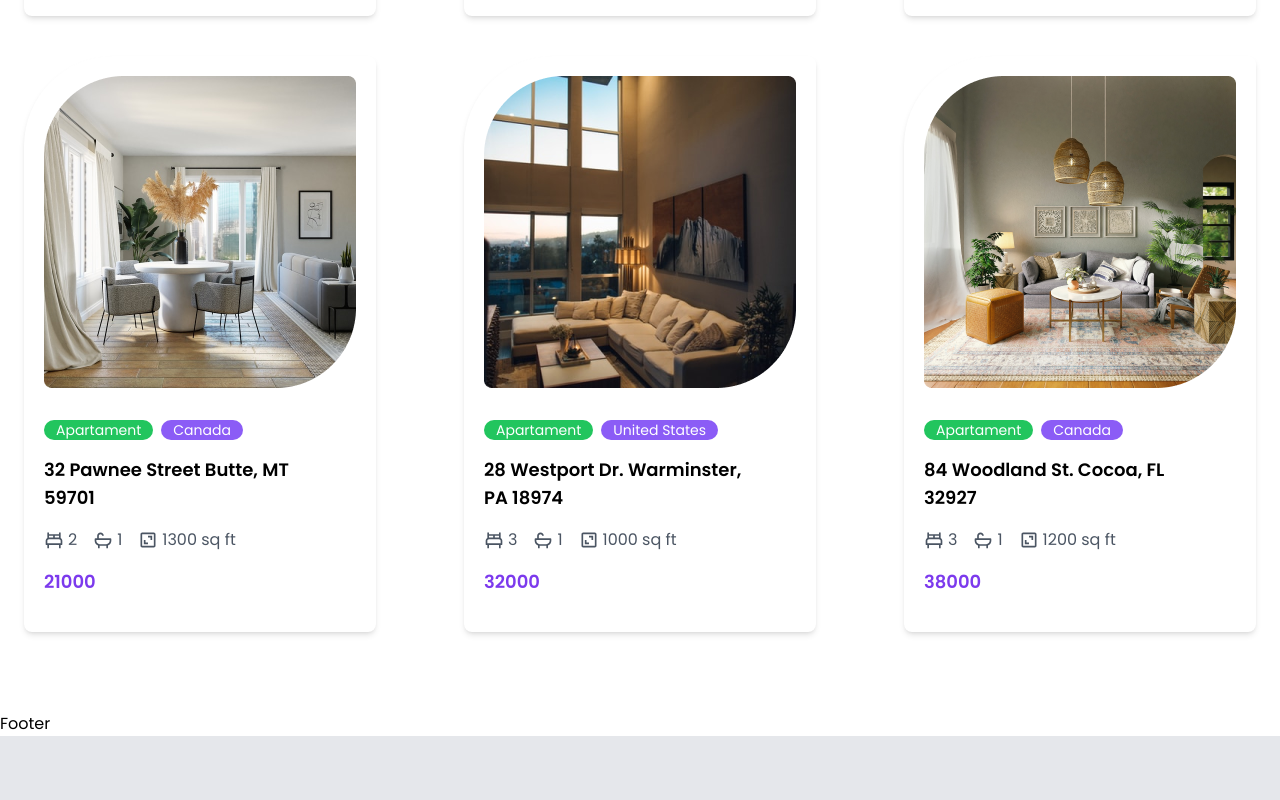
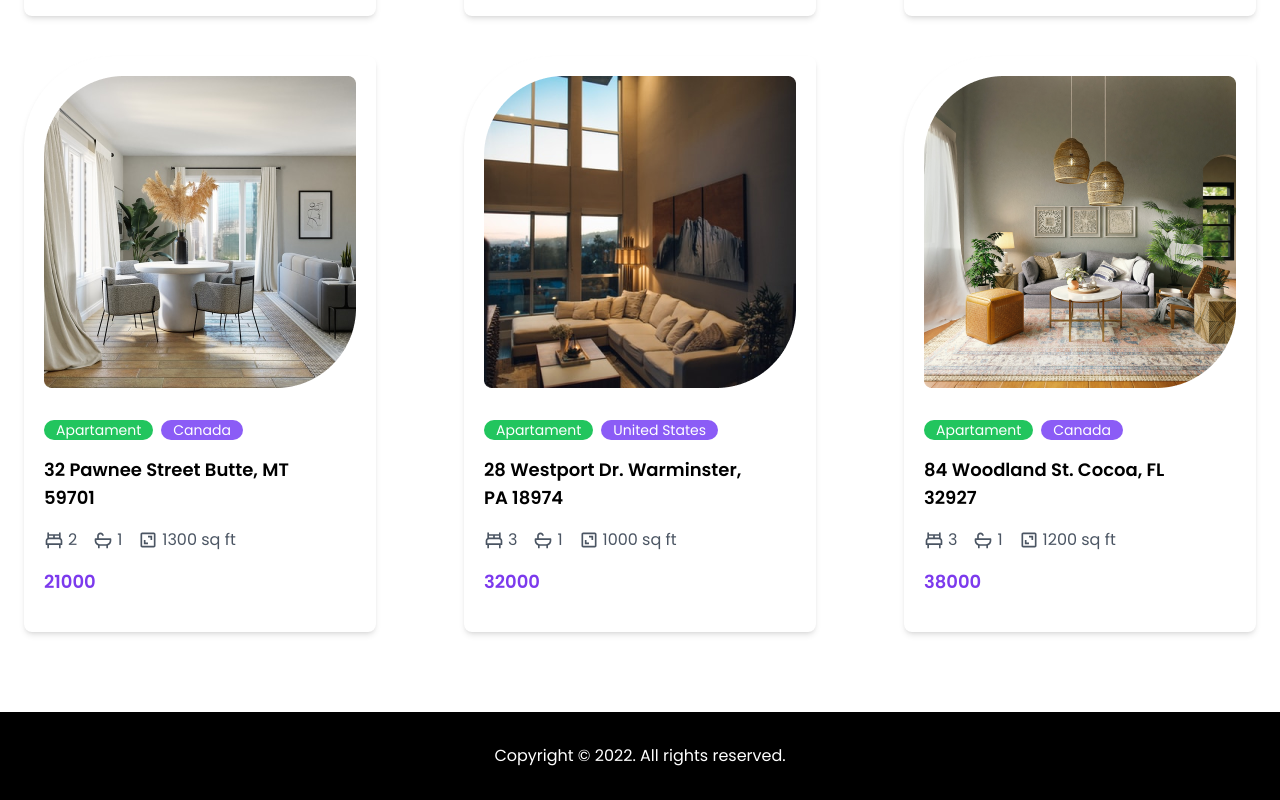
Before and after one commit to kocaogluozan/Real-Estate-React-Tailwind, a React (Create React App) app: page / in a window 1280 px wide. Shown: the part 3902-4702 px from the top of the page. Before the commit the page ends 4638 px from the top, so only its background shows below. Built offline with nearby package versions, Linux system fonts and the light colour scheme.

Commit message:
Footer done.

```diff
--- a/src/components/Footer.jsx
+++ b/src/components/Footer.jsx
@@ -1,7 +1,13 @@
 import React from "react";
 
 const Footer = () => {
-  return <div>Footer</div>;
+  return (
+    <footer className="bg-black py-8 text-center text-white">
+      <div className="container mx-auto">
+        Copyright &copy; 2022. All rights reserved.
+      </div>
+    </footer>
+  );
 };
 
 export default Footer;
--- a/src/context/HouseContext.jsx
+++ b/src/context/HouseContext.jsx
@@ -1,4 +1,4 @@
-import React, { useState, useEffect, createContext, useContext } from "react";
+import React, { useState, useEffect, createContext } from "react";
 
 //import HousesData
 import { housesData } from "../data";
@@ -24,7 +24,7 @@
     const uniqueCountries = ["Location (any)", ...new Set(allCountries)];
     //set countries
     setCountries(uniqueCountries);
-  }, []);
+  }, [houses]);
 
   //return all properties
   useEffect(() => {
@@ -35,7 +35,7 @@
     const uniqueProperties = ["Location (any)", ...new Set(allProperties)];
     //set properties
     setProperties(uniqueProperties);
-  }, []);
+  }, [houses]);
 
   const handleClick = () => {
     //set loading
@@ -98,6 +98,7 @@
         }
       }
     });
+
     setTimeout(() => {
       setLoading(false);
       return newHouses.length < 1 ? setHouses([]) : setHouses(newHouses);
```
